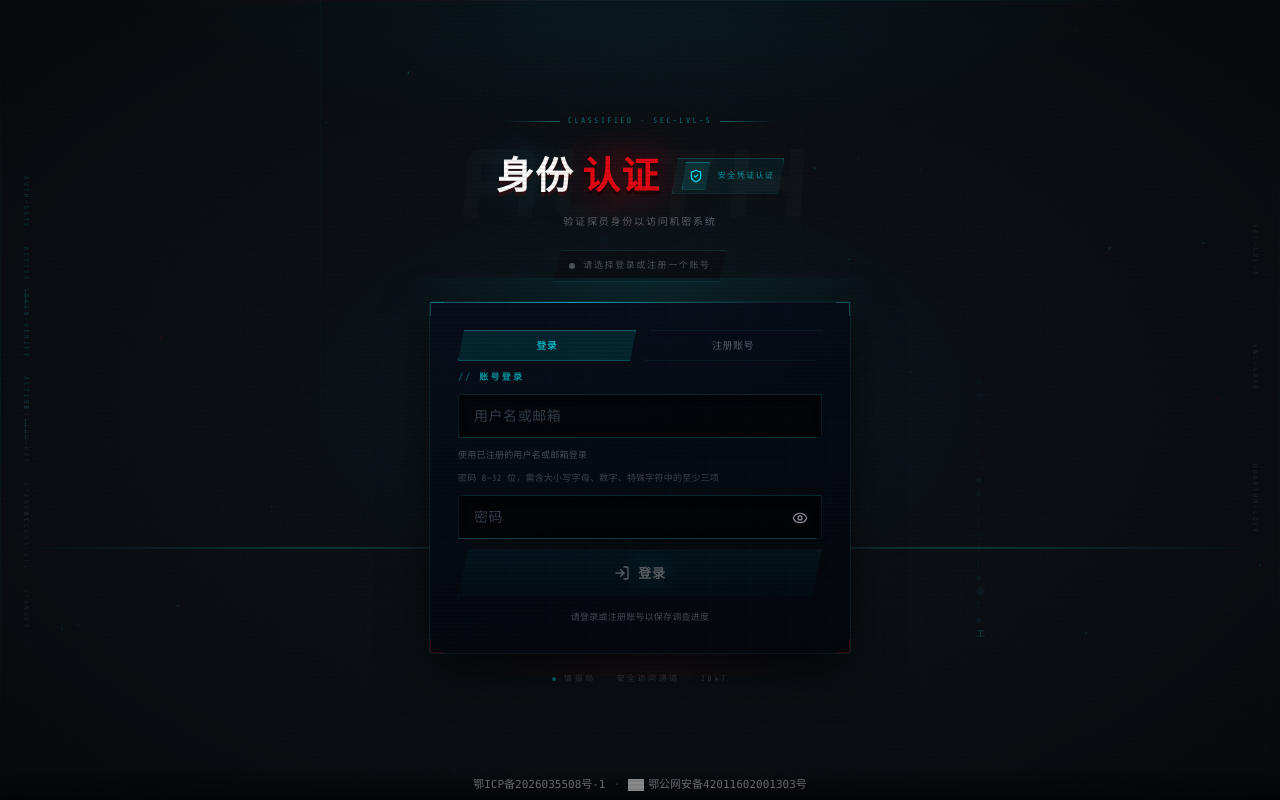
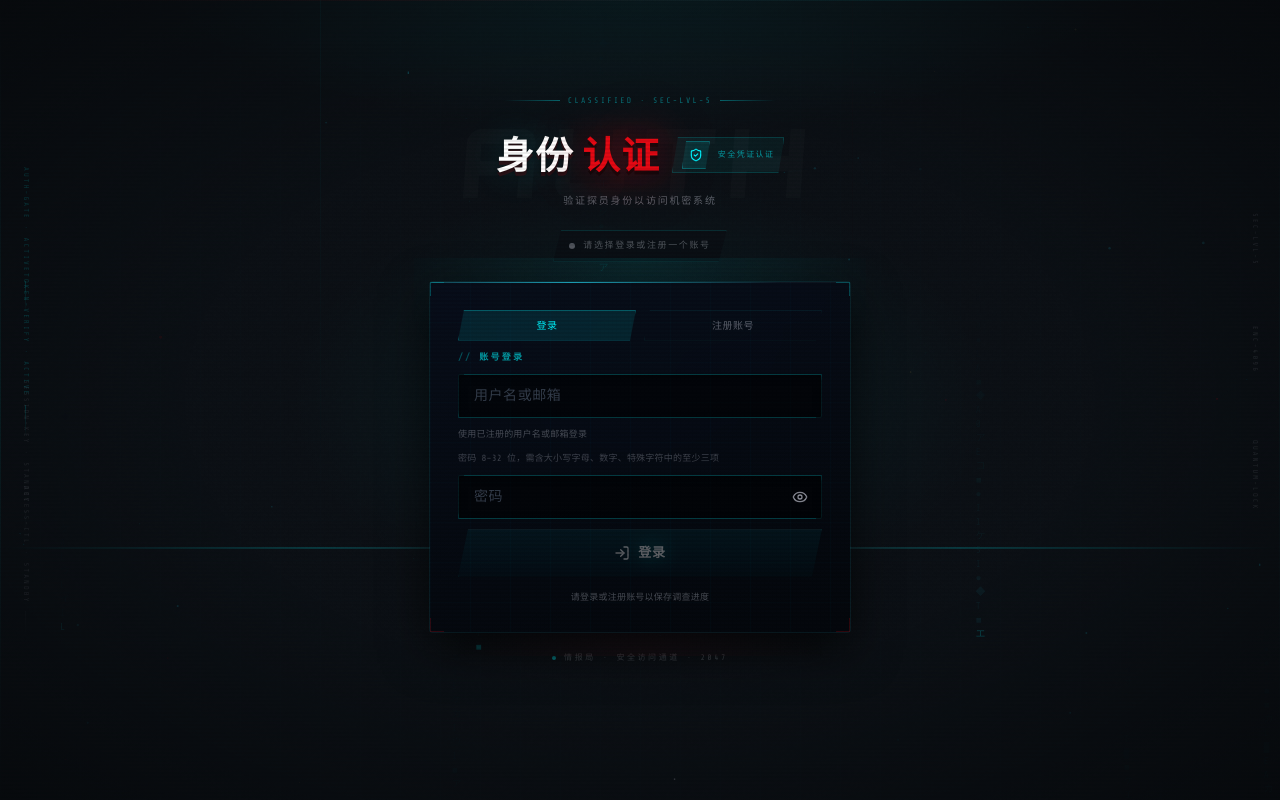
Before and after one commit to minxm/detective-engine-web, a React (Vite) app: page /auth in a window 1280 px wide. Built offline with nearby package versions, Linux system fonts and the light colour scheme; no server answers; grey boxes are pictures that could not be loaded.

Commit message:
Place beian footer in page flow instead of a fixed screen overlay.
Use app-shell flex layout so the filing numbers appear at the bottom of every page including the homepage.

```diff
--- a/src/App.tsx
+++ b/src/App.tsx
@@ -39,13 +39,13 @@
   const showHeader = !hideChrome;
 
   return (
-    <>
+    <div className="app-shell">
       <CrtOverlay />
       {!hideChrome && <CinematicBackdrop />}
       {!hideChrome && <CursorGlow />}
       {showHeader && <AppHeader />}
       <ScrollToTop />
-      <div className={showHeader ? 'game-header-offset' : undefined}>
+      <main className={`app-main${showHeader ? ' game-header-offset' : ''}`}>
       <Routes>
           {/* 全局流程 */}
           <Route path="/" element={<EntryPage />} />
@@ -76,9 +76,9 @@
           <Route path="/interrogate/:id" element={<LegacyInterrogateRedirect />} />
           <Route path="/result/:id" element={<LegacyResultRedirect />} />
       </Routes>
-      </div>
+      </main>
       <SiteBeianFooter />
-    </>
+    </div>
   );
 }
 
--- a/src/components/SiteBeianFooter.tsx
+++ b/src/components/SiteBeianFooter.tsx
@@ -9,6 +9,7 @@
 export default function SiteBeianFooter() {
   return (
     <footer className="site-beian-footer" aria-label="网站备案信息">
+      <span>ICP备案/许可证号：</span>
       <a href={ICP_BEIAN_URL} target="_blank" rel="noopener noreferrer">
         {ICP_BEIAN_NUMBER}
       </a>
--- a/src/components/ui/LoadingScreen.tsx
+++ b/src/components/ui/LoadingScreen.tsx
@@ -31,7 +31,7 @@
   }, []);
 
   return (
-    <div className="flex flex-col items-center justify-center min-h-screen gap-8 px-8">
+    <div className="flex flex-col items-center justify-center flex-1 min-h-[50vh] gap-8 px-8">
 
       {/* IB Logo */}
       <motion.div
--- a/src/components/ui/PageLayout.tsx
+++ b/src/components/ui/PageLayout.tsx
@@ -16,7 +16,7 @@
   py?: string;
 }) {
   return (
-    <div className={`min-h-screen relative page-shell ${className}`}>
+    <div className={`flex-1 min-h-0 relative page-shell ${className}`}>
       {particles && <ParticleBackground />}
       <MotionPage className={`relative z-10 container mx-auto px-4 md:px-6 ${py} ${maxWidth}`}>
         {children}
--- a/src/config/beian.ts
+++ b/src/config/beian.ts
@@ -5,5 +5,5 @@
 /** 公安备案号与查询 recordcode（数字部分） */
 export const PSB_BEIAN_NUMBER = '鄂公网安备42011602001303号';
 export const PSB_BEIAN_RECORD_CODE = '42011602001303';
-export const PSB_BEIAN_URL = `http://www.beian.gov.cn/portal/registerSystemInfo?recordcode=${PSB_BEIAN_RECORD_CODE}`;
-export const PSB_BEIAN_ICON_URL = 'http://www.beian.gov.cn/img/ghs.png';
+export const PSB_BEIAN_URL = `https://beian.mps.gov.cn/#/query/webSearch?code=${PSB_BEIAN_RECORD_CODE}`;
+export const PSB_BEIAN_ICON_URL = 'https://qcloudimg.tencent-cloud.cn/raw/eed02831a0e201b8d794c8282c40cf2e.png';
--- a/src/index.css
+++ b/src/index.css
@@ -1605,29 +1605,39 @@
 }
 
 .site-beian-footer {
-  position: fixed;
-  left: 0;
-  right: 0;
-  bottom: 0;
-  z-index: 40;
+  flex-shrink: 0;
+  width: 100%;
   display: flex;
   align-items: center;
   justify-content: center;
   flex-wrap: wrap;
-  gap: 0.35rem 0.5rem;
-  padding: 0.45rem 0.75rem calc(0.45rem + env(safe-area-inset-bottom, 0px));
+  gap: 0.35rem 0.75rem;
+  padding: 0.75rem 0.75rem calc(0.75rem + env(safe-area-inset-bottom, 0px));
   font-family: ui-monospace, SFMono-Regular, Menlo, Monaco, Consolas, monospace;
   font-size: 11px;
   line-height: 1.4;
   color: rgba(138, 143, 152, 0.72);
-  background: linear-gradient(180deg, transparent, rgba(0, 0, 0, 0.55));
-  pointer-events: none;
+  background: rgba(0, 0, 0, 0.35);
+  border-top: 1px solid rgba(138, 143, 152, 0.12);
+}
+
+.app-shell {
+  min-height: 100vh;
+  min-height: 100dvh;
+  display: flex;
+  flex-direction: column;
+}
+
+.app-main {
+  flex: 1 1 auto;
+  display: flex;
+  flex-direction: column;
+  min-height: 0;
 }
 
 .site-beian-footer a {
   color: rgba(138, 143, 152, 0.85);
   text-decoration: none;
-  pointer-events: auto;
   transition: color 0.2s ease;
 }
 
@@ -1637,7 +1647,6 @@
 
 .site-beian-sep {
   opacity: 0.45;
-  pointer-events: none;
 }
 
 .site-beian-psb {
--- a/src/pages/AuthPage.tsx
+++ b/src/pages/AuthPage.tsx
@@ -112,7 +112,7 @@
 
   if (!initialized) {
     return (
-      <div className="min-h-screen relative bg-spec-black">
+      <div className="flex-1 relative bg-spec-black">
         <CinematicBackdrop />
         <LoadingScreen label={t.common.loading} />
       </div>
@@ -128,7 +128,7 @@
         : 'rgba(138,143,152,0.55)';
 
   return (
-    <div className="min-h-screen relative flex items-center justify-center px-4 py-12 bg-spec-black overflow-hidden">
+    <div className="flex-1 relative flex items-center justify-center px-4 py-12 bg-spec-black overflow-hidden">
       <CinematicBackdrop variant="auth" />
       <ParticleBackground />
 
--- a/src/pages/EntryPage.tsx
+++ b/src/pages/EntryPage.tsx
@@ -100,7 +100,7 @@
   };
 
   return (
-    <div className="min-h-screen bg-spec-black relative overflow-hidden flex items-center justify-center">
+    <div className="flex-1 bg-spec-black relative overflow-hidden flex items-center justify-center">
       <CinematicBackdrop variant="entry" />
       <ParticleBackground />
 
--- a/src/pages/InterrogatePage.tsx
+++ b/src/pages/InterrogatePage.tsx
@@ -115,7 +115,7 @@
 
   if (pageError) {
     return (
-      <div className="min-h-screen flex items-center justify-center page-shell">
+      <div className="flex-1 flex items-center justify-center page-shell">
         <CinematicBackdrop />
         <ParticleBackground />
         <div className="relative z-10 max-w-sm mx-4 w-full">
@@ -130,7 +130,7 @@
 
   if (!caseData || !suspect) {
     return (
-      <div className="min-h-screen page-shell relative">
+      <div className="flex-1 page-shell relative">
         <CinematicBackdrop />
         <ParticleBackground />
         <LoadingScreen label={t.interrogate.loading} />
--- a/src/pages/LobbyPage.tsx
+++ b/src/pages/LobbyPage.tsx
@@ -195,7 +195,7 @@
   ];
 
   return (
-    <div className="min-h-screen bg-spec-black relative z-10 overflow-hidden page-shell">
+    <div className="flex-1 bg-spec-black relative z-10 overflow-hidden page-shell">
       <CinematicBackdrop variant="lobby" />
       <ParticleBackground />
 
--- a/src/pages/ResultPage.tsx
+++ b/src/pages/ResultPage.tsx
@@ -51,7 +51,7 @@
     <RoomAtmosphere room="closed">
       <CinematicBackdrop />
 
-      <div className="min-h-screen relative overflow-hidden">
+      <div className="flex-1 relative overflow-hidden">
         {/* 背景光晕 — 随评级变色 */}
         <div
           className="fixed inset-0 pointer-events-none"
```
Also changed, not shown: 4 other files (tests, documents, lock files or other folders).
